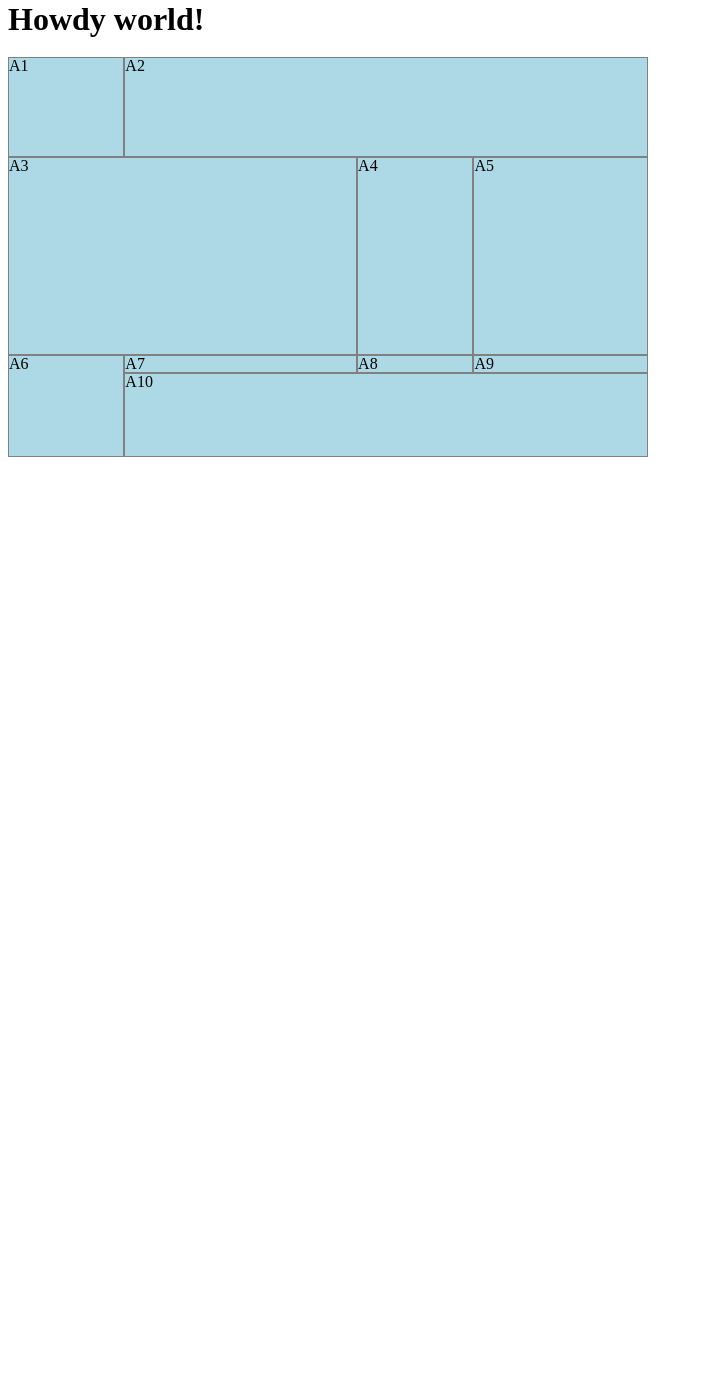
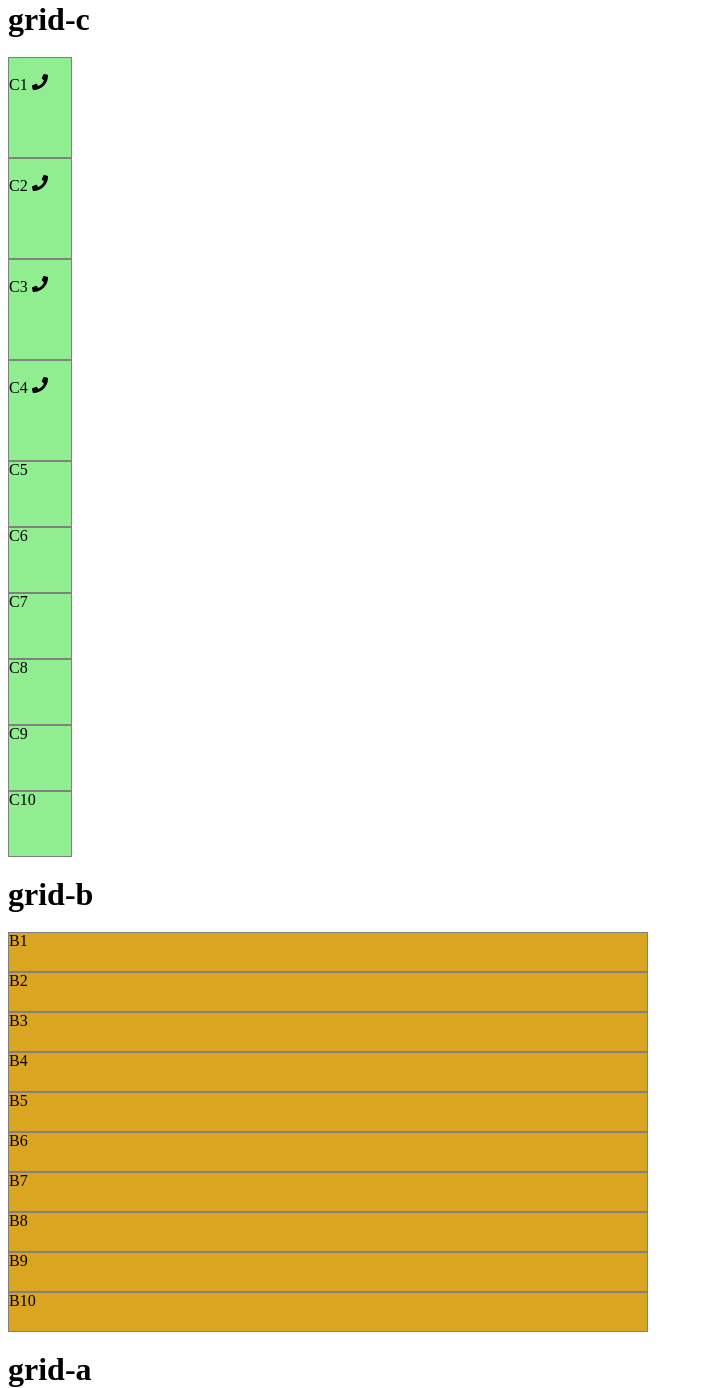
Before and after one commit to TheAutomaTom/Lab.CssGrid, a plain HTML site: page index.html in a window 1280 px wide. Shown: the part 18-1406 px from the top of the page, without its empty margins (0-703 px from the left). Before the commit the page ends 800 px from the top, so only its background shows below. Drawn offline with Linux system fonts and the light colour scheme.

Commit message:
Work in progress

```diff
--- /dev/null
+++ b/grid-a.css
@@ -0,0 +1,63 @@
+
+#grid-a{
+  background-color:lightblue;
+  width:50vw;
+  height:50vh;
+  display: grid;
+  grid-template-columns: minmax(10px, 1fr) 2fr 1fr 1.5fr;
+  /* e.g.
+      1fr 1fr
+      minmax(10px, 1fr) 3fr
+      repeat(5, 1fr)
+      50px auto 100px 1fr
+  */
+  grid-template-rows: 100px 0.75fr max-content;
+  /* e.g.
+      min-content 1fr min-content
+      100px 1fr max-content
+  */
+}
+
+.bordered{
+  border: 1px grey solid;
+}
+
+#grid-a1{
+
+}
+#grid-a2{
+  grid-column: 2 / span 3;
+
+}
+#grid-a3{
+  grid-column: 1 / span 2;
+}
+#grid-a4{
+
+}
+#grid-a5{
+
+}
+#grid-a6{
+  grid-row: 3 / span 2;
+
+}
+#grid-a7{
+
+}
+#grid-a8{
+
+}
+#grid-a9{
+
+}
+#grid-a10{
+  grid-column: 2 / span 3;
+
+}
+#grid-a11{
+
+}
+#grid-a12{
+
+}
--- /dev/null
+++ b/grid-b.css
@@ -0,0 +1,55 @@
+
+#grid-b{
+  background-color:goldenrod;
+  width:50vw;
+  height:50vh;
+  display: grid;
+  /* grid-template-columns: minmax(10px, 1fr) 2fr 1fr 1.5fr;
+  /* e.g.
+      1fr 1fr
+      minmax(10px, 1fr) 3fr
+      repeat(5, 1fr)
+      50px auto 100px 1fr
+  */ */
+  grid-template-rows: repeat(3em);
+
+}
+
+.bordered{
+}
+
+#grid-b1{
+
+}
+#grid-b2{
+
+}
+#grid-b3{
+}
+#grid-b4{
+
+}
+#grid-b5{
+
+}
+#grid-b6{
+
+}
+#grid-b7{
+
+}
+#grid-b8{
+
+}
+#grid-b9{
+
+}
+#grid-b10{
+
+}
+#grid-b11{
+
+}
+#grid-b12{
+
+}
--- /dev/null
+++ b/grid-c.css
@@ -0,0 +1,48 @@
+
+#grid-c{
+  background-color:lightgreen;
+  width:4em;
+  height:800px;
+  display: grid;
+  grid-template-rows: repeat(minmax(1fr, 3fr));
+
+}
+
+.bordered{
+}
+
+#grid-c1{
+
+}
+#grid-c2{
+
+}
+#grid-c3{
+}
+#grid-c4{
+
+}
+#grid-c5{
+
+}
+#grid-c6{
+
+}
+#grid-c7{
+
+}
+#grid-c8{
+
+}
+#grid-c9{
+
+}
+#grid-c10{
+
+}
+#grid-c11{
+
+}
+#grid-c12{
+
+}
--- a/index.html
+++ b/index.html
@@ -4,7 +4,57 @@
     <title>CSS Lab</title>
     <link rel="stylesheet" type="text/css" href="styles.css">
     <body>
-      <h1>Howdy world!</h1>
+      <h1>grid-c</h1>
+
+      <div id="grid-c">
+        <div class="bordered" id="grid-c1">
+          <p class="txt-mars">
+            C1 <svg aria-hidden="true" focusable="false" class="icon" xmlns="http://www.w3.org/2000/svg" viewBox="0 0 512 512" width="1em" height="1em"><!-- Font Awesome Free 5.15.1 by @fontawesome - https://fontawesome.com License - https://fontawesome.com/license/free (Icons: CC BY 4.0, Fonts: SIL OFL 1.1, Code: MIT License) --><path d="M493.4 24.6l-104-24c-11.3-2.6-22.9 3.3-27.5 13.9l-48 112c-4.2 9.8-1.4 21.3 6.9 28l60.6 49.6c-36 76.7-98.9 140.5-177.2 177.2l-49.6-60.6c-6.8-8.3-18.2-11.1-28-6.9l-112 48C3.9 366.5-2 378.1.6 389.4l24 104C27.1 504.2 36.7 512 48 512c256.1 0 464-207.5 464-464 0-11.2-7.7-20.9-18.6-23.4z"/></svg>
+            </svg>
+          </p>
+        </div>
+        <div class="bordered" id="grid-c2">
+          <p class="txt-mars">
+            C2 <svg aria-hidden="true" focusable="false" class="icon" xmlns="http://www.w3.org/2000/svg" viewBox="0 0 512 512" width="1em" height="1em"><!-- Font Awesome Free 5.15.1 by @fontawesome - https://fontawesome.com License - https://fontawesome.com/license/free (Icons: CC BY 4.0, Fonts: SIL OFL 1.1, Code: MIT License) --><path d="M493.4 24.6l-104-24c-11.3-2.6-22.9 3.3-27.5 13.9l-48 112c-4.2 9.8-1.4 21.3 6.9 28l60.6 49.6c-36 76.7-98.9 140.5-177.2 177.2l-49.6-60.6c-6.8-8.3-18.2-11.1-28-6.9l-112 48C3.9 366.5-2 378.1.6 389.4l24 104C27.1 504.2 36.7 512 48 512c256.1 0 464-207.5 464-464 0-11.2-7.7-20.9-18.6-23.4z"/></svg>
+            </svg>
+          </p>
+        </div>
+        <div class="bordered" id="grid-c3">
+          <p class="txt-mars">
+            C3 <svg aria-hidden="true" focusable="false" class="icon" xmlns="http://www.w3.org/2000/svg" viewBox="0 0 512 512" width="1em" height="1em"><!-- Font Awesome Free 5.15.1 by @fontawesome - https://fontawesome.com License - https://fontawesome.com/license/free (Icons: CC BY 4.0, Fonts: SIL OFL 1.1, Code: MIT License) --><path d="M493.4 24.6l-104-24c-11.3-2.6-22.9 3.3-27.5 13.9l-48 112c-4.2 9.8-1.4 21.3 6.9 28l60.6 49.6c-36 76.7-98.9 140.5-177.2 177.2l-49.6-60.6c-6.8-8.3-18.2-11.1-28-6.9l-112 48C3.9 366.5-2 378.1.6 389.4l24 104C27.1 504.2 36.7 512 48 512c256.1 0 464-207.5 464-464 0-11.2-7.7-20.9-18.6-23.4z"/></svg>
+            </svg>
+          </p>
+        </div>
+        <div class="bordered" id="grid-c4">
+          <p class="txt-mars">
+            C4 <svg aria-hidden="true" focusable="false" class="icon" xmlns="http://www.w3.org/2000/svg" viewBox="0 0 512 512" width="1em" height="1em"><!-- Font Awesome Free 5.15.1 by @fontawesome - https://fontawesome.com License - https://fontawesome.com/license/free (Icons: CC BY 4.0, Fonts: SIL OFL 1.1, Code: MIT License) --><path d="M493.4 24.6l-104-24c-11.3-2.6-22.9 3.3-27.5 13.9l-48 112c-4.2 9.8-1.4 21.3 6.9 28l60.6 49.6c-36 76.7-98.9 140.5-177.2 177.2l-49.6-60.6c-6.8-8.3-18.2-11.1-28-6.9l-112 48C3.9 366.5-2 378.1.6 389.4l24 104C27.1 504.2 36.7 512 48 512c256.1 0 464-207.5 464-464 0-11.2-7.7-20.9-18.6-23.4z"/></svg>
+            </svg>
+          </p>
+        </div>
+        <div class="bordered" id="grid-c5">C5</div>
+        <div class="bordered" id="grid-c6">C6</div>
+        <div class="bordered" id="grid-c7">C7</div>
+        <div class="bordered" id="grid-c8">C8</div>
+        <div class="bordered" id="grid-c9">C9</div>
+        <div class="bordered" id="grid-c10">C10</div>
+
+      </div>
+    <body>
+      <h1>grid-b</h1>
+      <div id="grid-b">
+        <div class="bordered" id="grid-b1">B1</div>
+        <div class="bordered" id="grid-b2">B2</div>
+        <div class="bordered" id="grid-b3">B3</div>
+        <div class="bordered" id="grid-b4">B4</div>
+        <div class="bordered" id="grid-b5">B5</div>
+        <div class="bordered" id="grid-b6">B6</div>
+        <div class="bordered" id="grid-b7">B7</div>
+        <div class="bordered" id="grid-b8">B8</div>
+        <div class="bordered" id="grid-b9">B9</div>
+        <div class="bordered" id="grid-b10">B10</div>
+
+      </div>
+      <h1>grid-a</h1>
       <div id="grid-a">
         <div class="bordered" id="grid-a1">A1</div>
         <div class="bordered" id="grid-a2">A2</div>
--- a/styles.css
+++ b/styles.css
@@ -1,64 +1,4 @@
 @import url("reset.css");
-
-#grid-a{
-  background-color:lightblue;
-  width:50vw;
-  height:50vh;
-  display: grid;
-  grid-template-columns: minmax(10px, 1fr) 2fr 1fr 1.5fr;
-  /* e.g.
-      1fr 1fr
-      minmax(10px, 1fr) 3fr
-      repeat(5, 1fr)
-      50px auto 100px 1fr
-  */
-  grid-template-rows: 100px 0.75fr max-content;
-  /* e.g.
-      min-content 1fr min-content
-      100px 1fr max-content
-  */
-}
-
-.bordered{
-  border: 1px grey solid;
-}
-
-#grid-a1{
-
-}
-#grid-a2{
-  grid-column: 2 / span 3;
-
-}
-#grid-a3{
-  grid-column: 1 / span 2;
-}
-#grid-a4{
-
-}
-#grid-a5{
-
-}
-#grid-a6{
-  grid-row: 3 / span 2;
-
-}
-#grid-a7{
-
-}
-#grid-a8{
-
-}
-#grid-a9{
-
-}
-#grid-a10{
-  grid-column: 2 / span 3;
-
-}
-#grid-a11{
-
-}
-#grid-a12{
-
-}
+@import url("grid-a.css");
+@import url("grid-b.css");
+@import url("grid-c.css");
```
